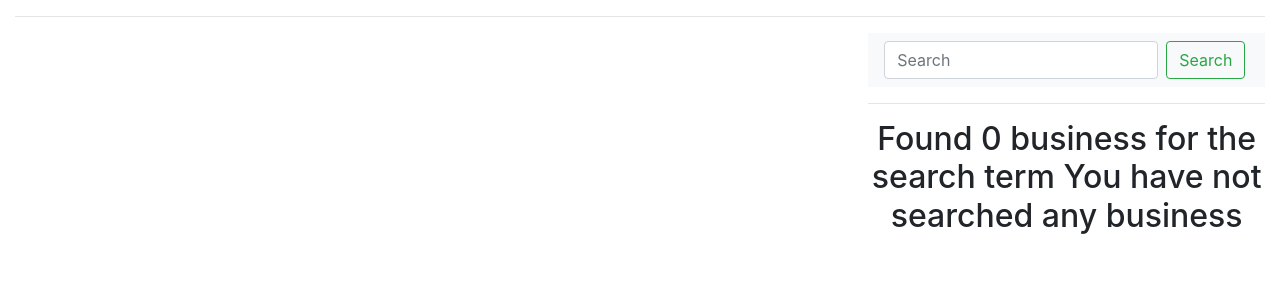
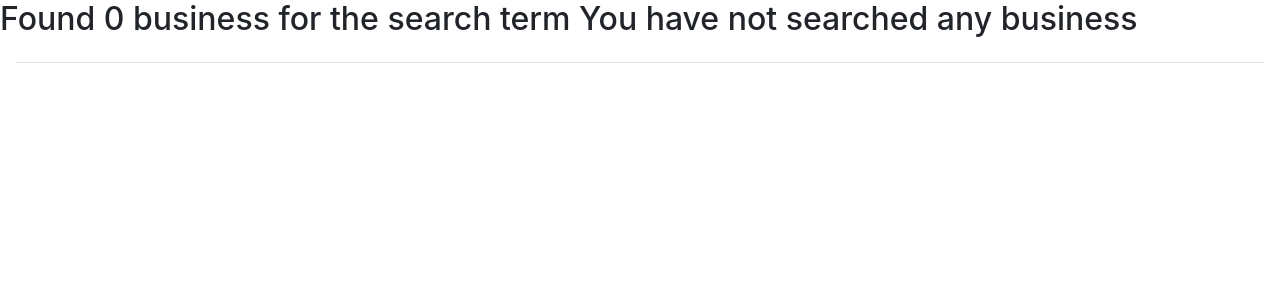
Before and after one commit to Rubyroy12/neighbourinfo, a Django app: a page that uses neighbuor/templates/base.html in a window 1280 px wide. Shown: the part 70-370 px from the top of the page. Run offline with Django 3.2, Linux system fonts and the light colour scheme; some libraries are stand-ins or nearby versions.

Commit message:
add search template

```diff
--- a/neighbuor/templates/index.html
+++ b/neighbuor/templates/index.html
@@ -38,44 +38,14 @@
             </div>
             <div class="col-md-4">
                 <nav class="navbar navbar-light bg-light">
-                    <form class="form-inline my-2 my-lg-0 navbar-form" role="search" action="{% url 'search_results' %}">
+                    <form class="form-inline my-2 my-lg-0 navbar-form"  action="{% url 'search_results' %}">
                         <input class="form-control mr-sm-2" type="search" placeholder="Search" aria-label="Search" name="business">
                         <button class="btn btn-outline-success my-2 my-sm-0" type="submit">Search</button>
                     </form>
                 </nav>
                 <hr>
 
-                <div class="row">
-                    {%if business %}
-                    <h2>Found {{ business |length }} of searched term {{message}}</h2>
 
-                    {%else %}
-                    <div>
-                        <h2 class="text-center"> Found 0 business for the search term {{message}}</h2>
-                    </div>
-
-
-                    {% endif %}
-
-                </div>
-
-                <div class="container-fluid row">
-
-                    {% if business %}
-                    {% for business in business %}
-                    <div class="col-md-7">
-                        <h1 class="text-underline">{{business.name}}</h1>
-
-                        <img src="{{business.image.url}}" alt="" height="300px" width="300px">
-                        <p class="text-justify">{{business.email}}</p>
-
-
-                    </div>
-                    {% endfor %}
-
-                </div>
-                {% endif %}
-                <hr>
 
                 {% for business in business %}
                 <div class="card">
--- /dev/null
+++ b/neighbuor/templates/search.html
@@ -0,0 +1,47 @@
+{% extends 'base.html'%}
+
+{%block content %}
+
+<div class="container-fluid">
+
+    <div class="row">
+        {%if business %}
+        <h2>Found {{ business |length }} of searched term {{message}}</h2>
+
+        {%else %}
+        <div>
+            <h2 class="text-center"> Found 0 business for the search term {{message}}</h2>
+        </div>
+
+
+        {% endif %}
+
+    </div>
+
+    <div class="container-row">
+
+        {% if business %}
+        {% for business in business %}
+        <div class="col-md-7">
+            <h1 class="text-underline">{{business.name}}</h1>
+
+            <img src="{{business.image.url}}" alt="" height="300px" width="300px">
+            <p class="text-justify">{{business.email}}</p>
+
+
+        </div>
+        {% endfor %}
+
+    </div>
+    {% endif %}
+    <hr>
+
+
+
+</div>
+</div>
+
+
+</div>
+
+{%endblock%}
--- a/neighbuor/views.py
+++ b/neighbuor/views.py
@@ -77,9 +77,9 @@ def search_results(request):
         searched_business= Business.search_business(search_term)
         message=f"{search_term}"
 
-        return render(request,'index.html',{"message":message,"business":searched_business})
+        return render(request,'search.html',{"message":message,"business":searched_business})
     else:
 
         message = "You have not searched any business"
 
-        return render(request,'index.html',{"message":message})
+        return render(request,'search.html',{"message":message})
```
